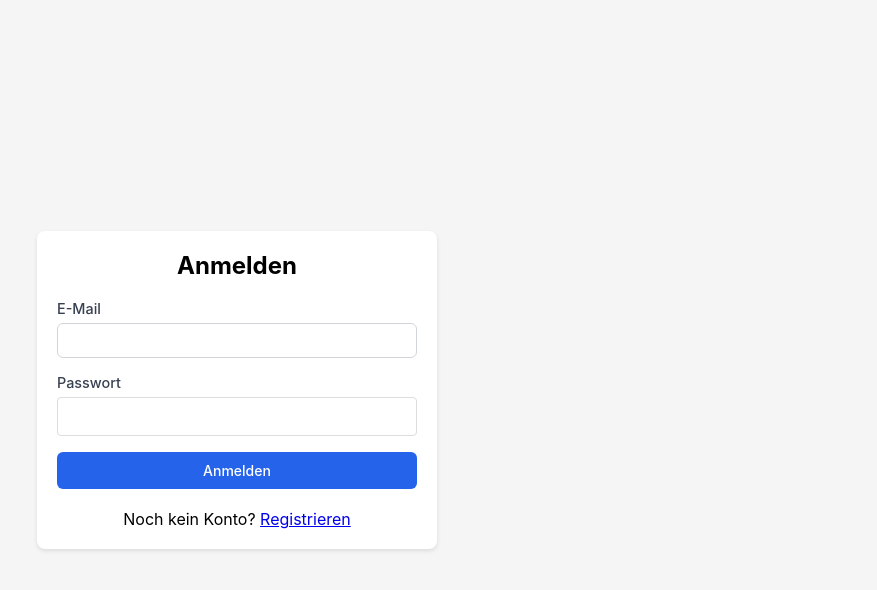
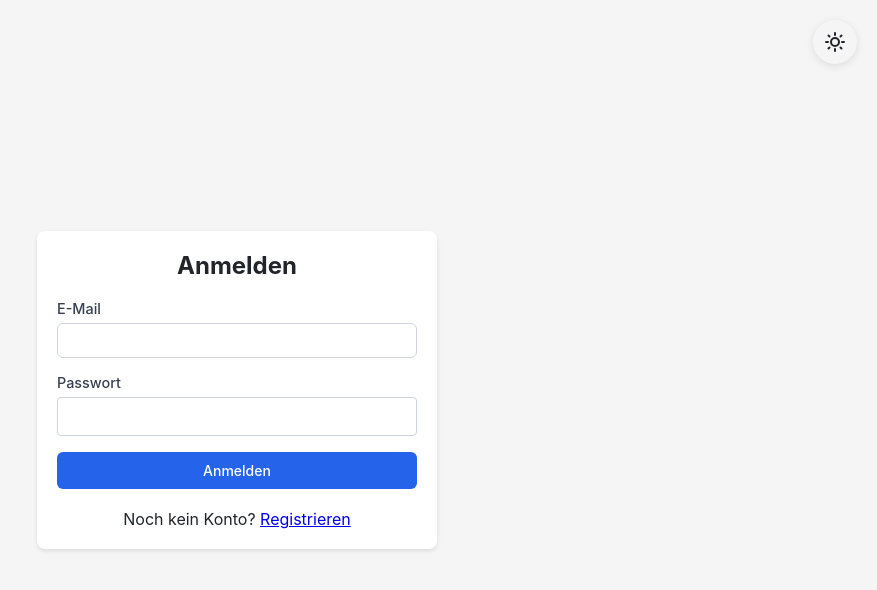
Before and after one commit to mpue/cflux, a React (Create React App) app in the folder frontend/: page /login in a window 1280 px wide. Shown: the top 590 px of the page, without its empty margins (403-1280 px from the left). Built offline with nearby package versions, Linux system fonts and the light colour scheme; no server answers.

Commit message:
Dark mode

```diff
--- a/frontend/src/App.css
+++ b/frontend/src/App.css
@@ -1,5 +1,8 @@
 .App {
   min-height: 100vh;
+  background-color: var(--bg-secondary);
+  color: var(--text-primary);
+  transition: background-color 0.3s ease, color 0.3s ease;
 }
 
 .container {
@@ -9,11 +12,12 @@
 }
 
 .card {
-  background: white;
+  background: var(--card-bg);
   border-radius: 8px;
-  box-shadow: 0 2px 4px rgba(0, 0, 0, 0.1);
+  box-shadow: 0 2px 4px var(--shadow-color);
   padding: 20px;
   margin-bottom: 20px;
+  transition: background-color 0.3s ease, box-shadow 0.3s ease;
 }
 
 .btn {
@@ -76,9 +80,12 @@
 .form-group textarea {
   width: 100%;
   padding: 10px;
-  border: 1px solid #ddd;
+  border: 1px solid var(--input-border);
   border-radius: 4px;
   font-size: 14px;
+  background-color: var(--input-bg);
+  color: var(--text-primary);
+  transition: border-color 0.2s, background-color 0.3s ease;
 }
 
 .form-group input:focus,
@@ -101,12 +108,14 @@
 }
 
 .navbar {
-  background-color: #343a40;
+  background: linear-gradient(135deg, #667eea 0%, #764ba2 100%);
   color: white;
   padding: 15px 20px;
   display: flex;
   justify-content: space-between;
   align-items: center;
+  box-shadow: 0 2px 8px var(--shadow-color);
+  transition: box-shadow 0.3s ease;
 }
 
 .navbar h1 {
@@ -128,16 +137,17 @@
 .table td {
   padding: 12px;
   text-align: left;
-  border-bottom: 1px solid #ddd;
+  border-bottom: 1px solid var(--table-border);
+  transition: background-color 0.2s;
 }
 
 .table th {
-  background-color: #f8f9fa;
+  background-color: var(--bg-tertiary);
   font-weight: 600;
 }
 
 .table tr:hover {
-  background-color: #f8f9fa;
+  background-color: var(--table-hover);
 }
 
 .modal-overlay {
@@ -146,7 +156,7 @@
   left: 0;
   right: 0;
   bottom: 0;
-  background-color: rgba(0, 0, 0, 0.5);
+  background-color: var(--modal-overlay);
   display: flex;
   align-items: center;
   justify-content: center;
@@ -154,13 +164,15 @@
 }
 
 .modal {
-  background: white;
+  background: var(--card-bg);
   border-radius: 8px;
   padding: 30px;
   max-width: 500px;
   width: 90%;
   max-height: 90vh;
   overflow-y: auto;
+  color: var(--text-primary);
+  transition: background-color 0.3s ease;
 }
 
 .modal h2 {
@@ -205,9 +217,10 @@
   align-items: center;
   gap: 10px;
   padding: 15px 20px;
-  background-color: #f8f9fa;
+  background-color: var(--bg-tertiary);
   border-radius: 8px;
   margin-bottom: 20px;
+  transition: background-color 0.3s ease;
 }
 
 .clock-status.clocked-in {
@@ -400,6 +413,6 @@
   }
 
   .table tr:active {
-    background-color: #e9ecef;
+    background-color: var(--table-hover);
   }
 }
--- a/frontend/src/App.tsx
+++ b/frontend/src/App.tsx
@@ -1,6 +1,8 @@
 import React from 'react';
 import { BrowserRouter as Router, Routes, Route, Navigate } from 'react-router-dom';
 import { AuthProvider, useAuth } from './contexts/AuthContext';
+import { ThemeProvider } from './contexts/ThemeContext';
+import ThemeToggle from './components/ThemeToggle';
 import Login from './pages/Login';
 import Register from './pages/Register';
 import Dashboard from './pages/Dashboard';
@@ -34,8 +36,10 @@ const PrivateRoute: React.FC<{ children: React.ReactNode; adminOnly?: boolean }>
 
 function App() {
   return (
+    <ThemeProvider>
       <AuthProvider>
         <Router>
+          <ThemeToggle />
           <Routes>
             <Route path="/login" element={<Login />} />
             <Route path="/register" element={<Register />} />
@@ -91,6 +95,7 @@ function App() {
           </Routes>
         </Router>
       </AuthProvider>
+    </ThemeProvider>
   );
 }
 
--- /dev/null
+++ b/frontend/src/components/ThemeToggle.tsx
@@ -0,0 +1,52 @@
+import React from 'react';
+import { useTheme } from '../contexts/ThemeContext';
+import '../styles/ThemeToggle.css';
+
+const ThemeToggle: React.FC = () => {
+  const { theme, toggleTheme } = useTheme();
+
+  return (
+    <button
+      className="theme-toggle"
+      onClick={toggleTheme}
+      aria-label={`Switch to ${theme === 'light' ? 'dark' : 'light'} mode`}
+      title={`Switch to ${theme === 'light' ? 'dark' : 'light'} mode`}
+    >
+      {theme === 'light' ? (
+        <svg
+          width="20"
+          height="20"
+          viewBox="0 0 20 20"
+          fill="none"
+          xmlns="http://www.w3.org/2000/svg"
+        >
+          <path
+            d="M10 3V1M10 19V17M17 10H19M1 10H3M15.5 4.5L16.5 3.5M3.5 16.5L4.5 15.5M15.5 15.5L16.5 16.5M3.5 3.5L4.5 4.5M14 10C14 12.2091 12.2091 14 10 14C7.79086 14 6 12.2091 6 10C6 7.79086 7.79086 6 10 6C12.2091 6 14 7.79086 14 10Z"
+            stroke="currentColor"
+            strokeWidth="2"
+            strokeLinecap="round"
+            strokeLinejoin="round"
+          />
+        </svg>
+      ) : (
+        <svg
+          width="20"
+          height="20"
+          viewBox="0 0 20 20"
+          fill="none"
+          xmlns="http://www.w3.org/2000/svg"
+        >
+          <path
+            d="M17.2929 13.2929C16.2885 13.6528 15.2016 13.8512 14.0625 13.8512C9.23988 13.8512 5.33337 9.94469 5.33337 5.12207C5.33337 3.98297 5.53179 2.89606 5.89171 1.89161C3.33926 3.09938 1.66671 5.75524 1.66671 8.81543C1.66671 12.9455 5.05331 16.332 9.18337 16.332C12.2436 16.332 14.8994 14.6595 16.1072 12.107C16.5029 12.307 16.8929 12.3 17.2929 13.2929Z"
+            stroke="currentColor"
+            strokeWidth="2"
+            strokeLinecap="round"
+            strokeLinejoin="round"
+          />
+        </svg>
+      )}
+    </button>
+  );
+};
+
+export default ThemeToggle;
--- /dev/null
+++ b/frontend/src/contexts/ThemeContext.tsx
@@ -0,0 +1,40 @@
+import React, { createContext, useContext, useState, useEffect } from 'react';
+
+type Theme = 'light' | 'dark';
+
+interface ThemeContextType {
+  theme: Theme;
+  toggleTheme: () => void;
+}
+
+const ThemeContext = createContext<ThemeContextType | undefined>(undefined);
+
+export const ThemeProvider: React.FC<{ children: React.ReactNode }> = ({ children }) => {
+  const [theme, setTheme] = useState<Theme>(() => {
+    const savedTheme = localStorage.getItem('theme') as Theme;
+    return savedTheme || 'light';
+  });
+
+  useEffect(() => {
+    localStorage.setItem('theme', theme);
+    document.documentElement.setAttribute('data-theme', theme);
+  }, [theme]);
+
+  const toggleTheme = () => {
+    setTheme(prevTheme => prevTheme === 'light' ? 'dark' : 'light');
+  };
+
+  return (
+    <ThemeContext.Provider value={{ theme, toggleTheme }}>
+      {children}
+    </ThemeContext.Provider>
+  );
+};
+
+export const useTheme = () => {
+  const context = useContext(ThemeContext);
+  if (context === undefined) {
+    throw new Error('useTheme must be used within a ThemeProvider');
+  }
+  return context;
+};
--- a/frontend/src/index.css
+++ b/frontend/src/index.css
@@ -1,3 +1,37 @@
+:root {
+  --bg-primary: #ffffff;
+  --bg-secondary: #f5f5f5;
+  --bg-tertiary: #e9ecef;
+  --text-primary: #212529;
+  --text-secondary: #6c757d;
+  --border-color: #dee2e6;
+  --shadow-color: rgba(0, 0, 0, 0.1);
+  --shadow-hover: rgba(0, 0, 0, 0.15);
+  --card-bg: #ffffff;
+  --input-bg: #ffffff;
+  --input-border: #ced4da;
+  --table-border: #dee2e6;
+  --table-hover: #f8f9fa;
+  --modal-overlay: rgba(0, 0, 0, 0.5);
+}
+
+[data-theme='dark'] {
+  --bg-primary: #1a1a1a;
+  --bg-secondary: #2d2d2d;
+  --bg-tertiary: #3a3a3a;
+  --text-primary: #e9ecef;
+  --text-secondary: #adb5bd;
+  --border-color: #495057;
+  --shadow-color: rgba(0, 0, 0, 0.3);
+  --shadow-hover: rgba(0, 0, 0, 0.4);
+  --card-bg: #2d2d2d;
+  --input-bg: #3a3a3a;
+  --input-border: #495057;
+  --table-border: #495057;
+  --table-hover: #3a3a3a;
+  --modal-overlay: rgba(0, 0, 0, 0.7);
+}
+
 * {
   margin: 0;
   padding: 0;
@@ -10,7 +44,9 @@ body {
     sans-serif;
   -webkit-font-smoothing: antialiased;
   -moz-osx-font-smoothing: grayscale;
-  background-color: #f5f5f5;
+  background-color: var(--bg-secondary);
+  color: var(--text-primary);
+  transition: background-color 0.3s ease, color 0.3s ease;
 }
 
 code {
--- a/frontend/src/styles/ComplianceDashboard.css
+++ b/frontend/src/styles/ComplianceDashboard.css
@@ -11,10 +11,11 @@
 .dashboard-header h1 {
   font-size: 2rem;
   margin-bottom: 0.5rem;
+  color: var(--text-primary);
 }
 
 .dashboard-header p {
-  color: #666;
+  color: var(--text-secondary);
   font-size: 0.95rem;
 }
 
@@ -27,13 +28,14 @@
 }
 
 .stat-card {
-  background: white;
+  background: var(--card-bg);
   border-radius: 8px;
   padding: 1.5rem;
   display: flex;
   align-items: center;
   gap: 1rem;
-  box-shadow: 0 2px 4px rgba(0,0,0,0.1);
+  box-shadow: 0 2px 4px var(--shadow-color);
+  transition: background-color 0.3s ease, box-shadow 0.3s ease;
 }
 
 .stat-card.critical {
@@ -52,21 +54,22 @@
 .stat-value {
   font-size: 2rem;
   font-weight: bold;
-  color: #1f2937;
+  color: var(--text-primary);
 }
 
 .stat-label {
-  color: #6b7280;
+  color: var(--text-secondary);
   font-size: 0.9rem;
 }
 
 /* Violations by Type */
 .violations-by-type {
-  background: white;
+  background: var(--card-bg);
   border-radius: 8px;
   padding: 1.5rem;
   margin-bottom: 2rem;
-  box-shadow: 0 2px 4px rgba(0,0,0,0.1);
+  box-shadow: 0 2px 4px var(--shadow-color);
+  transition: background-color 0.3s ease, box-shadow 0.3s ease;
 }
 
 .violations-by-type h2 {
@@ -85,8 +88,9 @@
   justify-content: space-between;
   align-items: center;
   padding: 0.75rem;
-  background: #f9fafb;
+  background: var(--bg-tertiary);
   border-radius: 6px;
+  transition: background-color 0.3s ease;
 }
 
 .type-label {
--- a/frontend/src/styles/InvoiceTemplateEditor.css
+++ b/frontend/src/styles/InvoiceTemplateEditor.css
@@ -4,7 +4,7 @@
   left: 0;
   right: 0;
   bottom: 0;
-  background: rgba(0, 0, 0, 0.5);
+  background: var(--modal-overlay);
   display: flex;
   align-items: center;
   justify-content: center;
@@ -14,9 +14,9 @@
 }
 
 .editor-content-split {
-  background: white;
+  background: var(--card-bg);
   border-radius: 12px;
-  box-shadow: 0 20px 60px rgba(0, 0, 0, 0.3);
+  box-shadow: 0 20px 60px var(--shadow-color);
   max-width: 1400px;
   width: 100%;
   max-height: 90vh;
@@ -24,18 +24,21 @@
   margin: auto;
   display: flex;
   flex-direction: column;
+  transition: background-color 0.3s ease;
 }
 
 .editor-content {
-  background: white;
+  background: var(--card-bg);
   border-radius: 12px;
   padding: 32px;
-  box-shadow: 0 20px 60px rgba(0, 0, 0, 0.3);
+  box-shadow: 0 20px 60px var(--shadow-color);
   max-width: 900px;
   width: 100%;
   max-height: 90vh;
   overflow-y: auto;
   margin: auto;
+  color: var(--text-primary);
+  transition: background-color 0.3s ease;
 }
 
 .editor-header {
@@ -43,14 +46,15 @@
   justify-content: space-between;
   align-items: center;
   padding: 24px 32px;
-  border-bottom: 2px solid #e5e7eb;
-  background: #f9fafb;
+  border-bottom: 2px solid var(--border-color);
+  background: var(--bg-tertiary);
+  transition: background-color 0.3s ease, border-color 0.3s ease;
 }
 
 .editor-header h2 {
   margin: 0;
   font-size: 24px;
-  color: #111827;
+  color: var(--text-primary);
 }
 
 /* Split Layout */
@@ -65,20 +69,23 @@
 .editor-panel {
   padding: 32px;
   overflow-y: auto;
-  border-right: 2px solid #e5e7eb;
+  border-right: 2px solid var(--border-color);
+  background: var(--card-bg);
+  transition: background-color 0.3s ease, border-color 0.3s ease;
 }
 
 .preview-panel {
   padding: 20px;
-  background: #f3f4f6;
+  background: var(--bg-tertiary);
   overflow-y: auto;
+  transition: background-color 0.3s ease;
 }
 
 .btn-close {
   background: none;
   border: none;
   font-size: 24px;
-  color: #6b7280;
+  color: var(--text-secondary);
   cursor: pointer;
   padding: 4px 8px;
   line-height: 1;
@@ -86,7 +93,7 @@
 }
 
 .btn-close:hover {
-  color: #111827;
+  color: var(--text-primary);
 }
 
 .alert {
--- /dev/null
+++ b/frontend/src/styles/ThemeToggle.css
@@ -0,0 +1,45 @@
+.theme-toggle {
+  position: fixed;
+  top: 20px;
+  right: 20px;
+  width: 44px;
+  height: 44px;
+  border-radius: 50%;
+  border: none;
+  background-color: var(--bg-secondary);
+  color: var(--text-primary);
+  display: flex;
+  align-items: center;
+  justify-content: center;
+  cursor: pointer;
+  transition: all 0.3s ease;
+  box-shadow: 0 2px 8px var(--shadow-color);
+  z-index: 1000;
+}
+
+.theme-toggle:hover {
+  transform: scale(1.1);
+  box-shadow: 0 4px 12px var(--shadow-color);
+}
+
+.theme-toggle:active {
+  transform: scale(0.95);
+}
+
+.theme-toggle svg {
+  transition: transform 0.3s ease;
+}
+
+.theme-toggle:hover svg {
+  transform: rotate(20deg);
+}
+
+/* Mobile optimization */
+@media (max-width: 768px) {
+  .theme-toggle {
+    top: 10px;
+    right: 10px;
+    width: 48px;
+    height: 48px;
+  }
+}
```
Also changed, not shown: 1 other file (tests, documents, lock files or other folders). Lines whose indentation alone changed are shown as unchanged.
